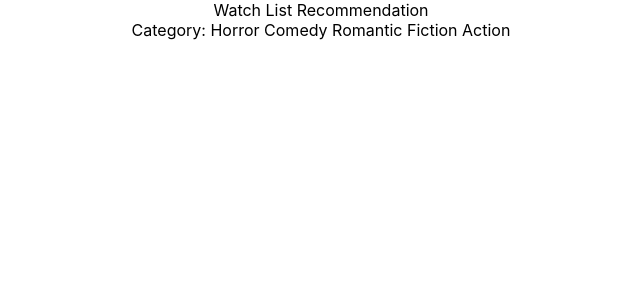
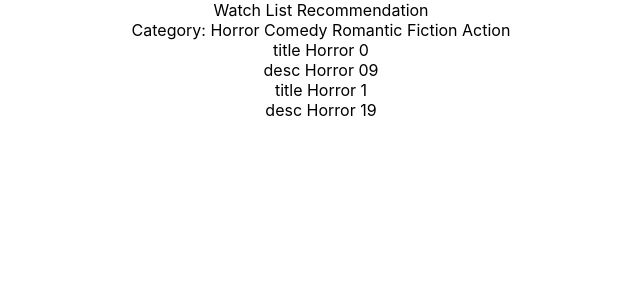
Before and after one commit to surbhi84/WatchListRecommender_mark9, a React (Create React App) app: page / in a window 1280 px wide. Shown: the top 300 px of the page, without its empty margins (319-959 px from the left). Built offline with nearby package versions, Linux system fonts and the light colour scheme.

Commit message:
feat : data printed on dom

```diff
--- a/src/App.js
+++ b/src/App.js
@@ -1,5 +1,5 @@
 import "./App.css";
-
+import { data } from "./data/data";
 function App() {
   const categories = ["Horror", "Comedy", "Romantic", "Fiction", "Action"];
   return (
@@ -11,7 +11,15 @@ function App() {
           return <span> {category}</span>;
         })}
       </section>
-      <section></section>
+      <section>
+        {data["Horror"].map((rec) => (
+          <div>
+            <div>{rec.title}</div>
+            <span>{rec.description}</span>
+            <span>{rec.rating}</span>
+          </div>
+        ))}
+      </section>
     </div>
   );
 }
```
